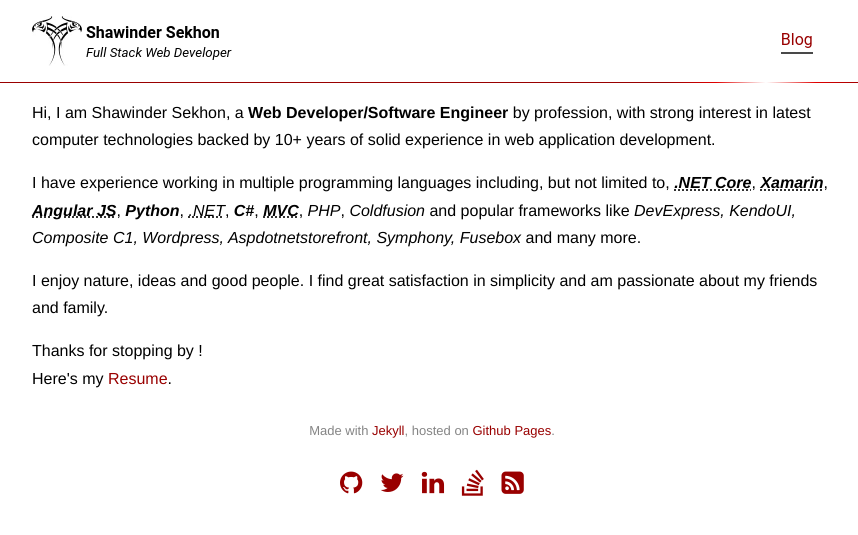
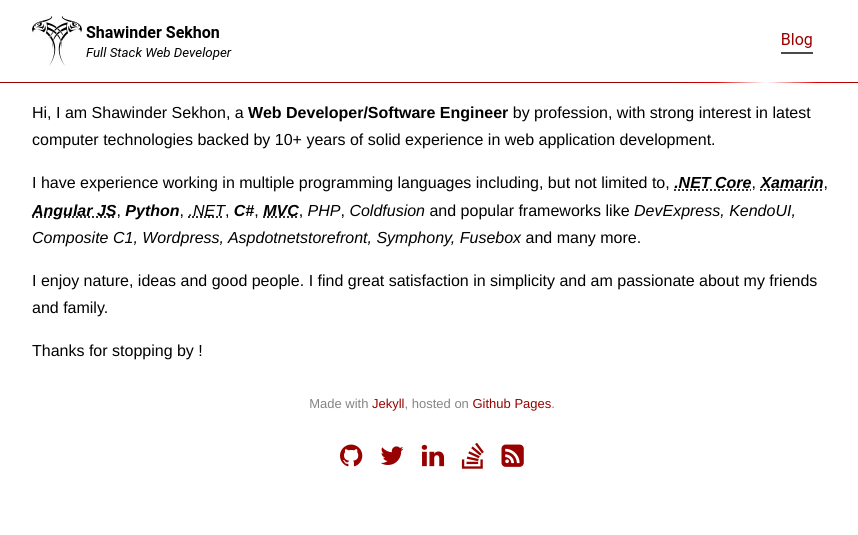
Before and after one commit to shawinder/shawinder.github.io, a Jekyll site: the page built from index.html, in a window 1280 px wide. Shown: the top 535 px of the page, without its empty margins (208-1066 px from the left). Built offline with Jekyll 4.4.1, drawn with Linux system fonts in a browser that asks for light colours; nearby versions of some CDN libraries.

Commit message:
Update index.html

```diff
--- a/index.html
+++ b/index.html
@@ -16,6 +16,6 @@
   </p>
   <p>
     Thanks for stopping by !<br/>
-    Here's my <a href="https://indeed.com/me/shawindersekhon" target="_blank">Resume</a>.
+    <!--Here's my <a href="https://indeed.com/me/shawindersekhon" target="_blank">Resume</a>.-->
   <p>
 </section>
```
